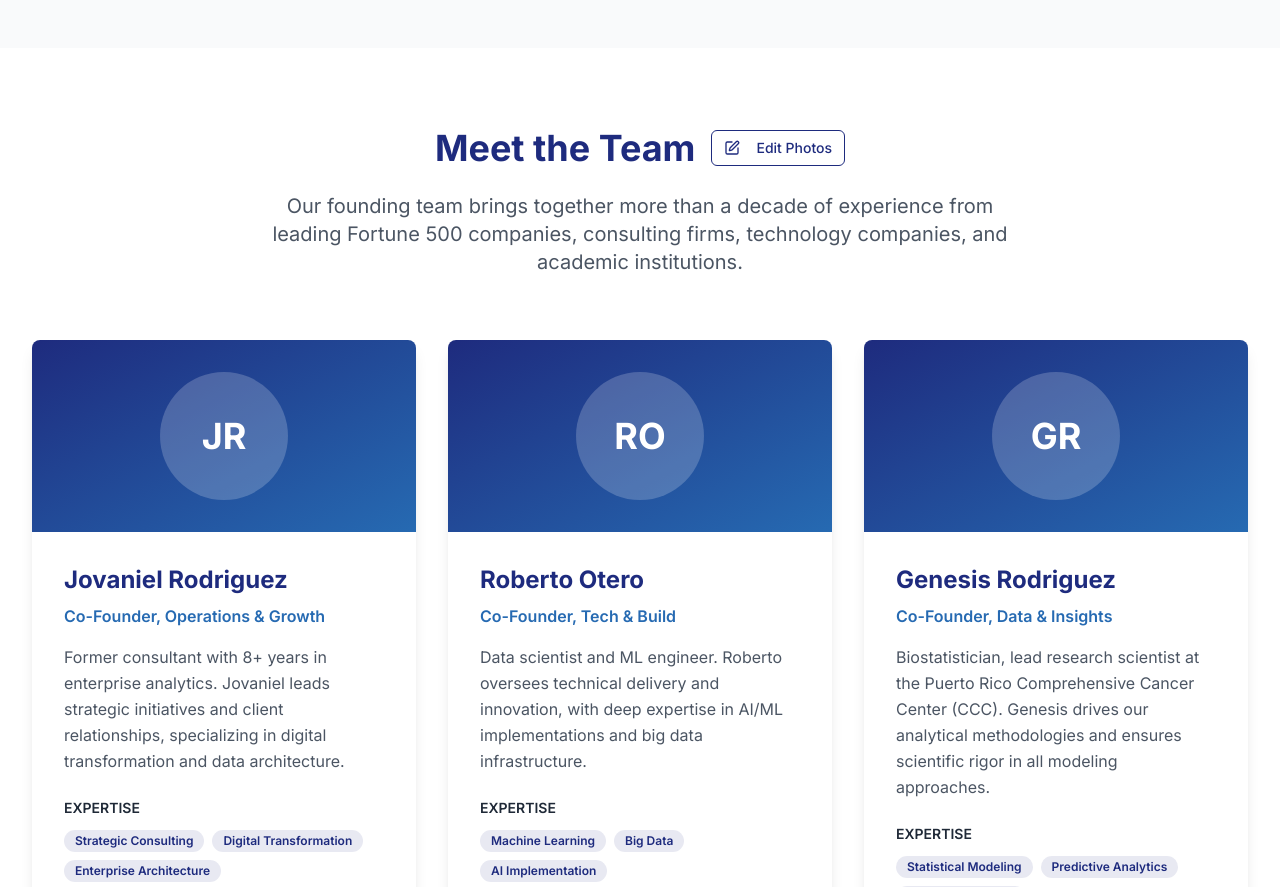
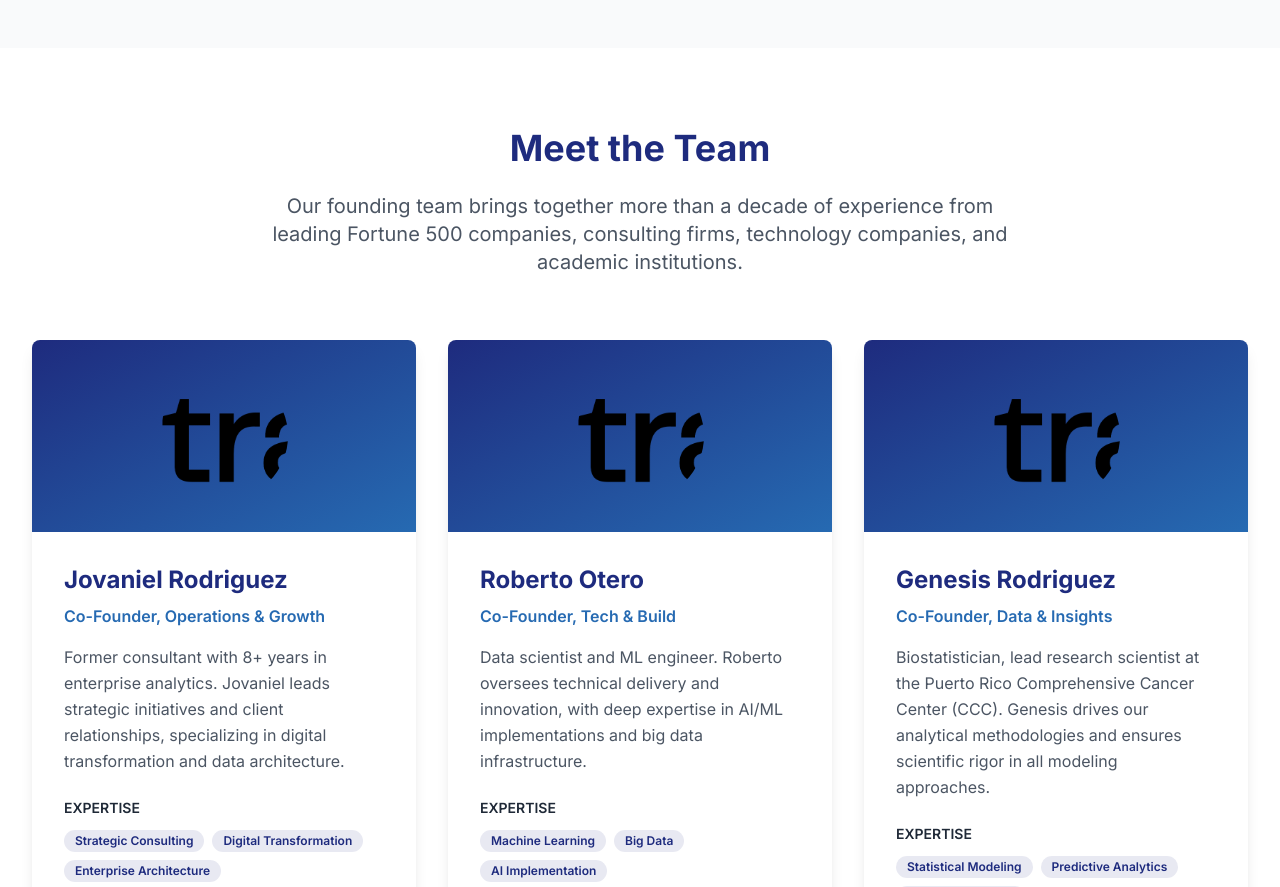
Before and after one commit to Jovaniel4917/stratum-website, a React (Vite) app: page /about in a window 1280 px wide. Shown: the part 1680-2567 px from the top of the page. Built offline with nearby package versions, Linux system fonts and the light colour scheme.

Commit message:
Remove edit photo functionality
Remove the "Edit Photos" button and image upload UI from the TeamMemberCard.  Images will now only be updated via code.

```diff
--- a/src/components/ImageUpload.tsx
+++ /dev/null
@@ -1,133 +0,0 @@
-
-import React, { useState, useRef } from 'react';
-import { Upload, X, Camera } from 'lucide-react';
-import { Button } from '@/components/ui/button';
-
-interface ImageUploadProps {
-  currentImage?: string;
-  onImageUpload: (imageData: string) => void;
-  onImageRemove: () => void;
-  memberName: string;
-}
-
-const ImageUpload: React.FC<ImageUploadProps> = ({
-  currentImage,
-  onImageUpload,
-  onImageRemove,
-  memberName
-}) => {
-  const [isDragging, setIsDragging] = useState(false);
-  const [isUploading, setIsUploading] = useState(false);
-  const fileInputRef = useRef<HTMLInputElement>(null);
-
-  const handleFileSelect = (file: File) => {
-    if (!file.type.startsWith('image/')) {
-      alert('Please select an image file');
-      return;
-    }
-
-    if (file.size > 5 * 1024 * 1024) { // 5MB limit
-      alert('Image size should be less than 5MB');
-      return;
-    }
-
-    setIsUploading(true);
-    const reader = new FileReader();
-    reader.onload = (e) => {
-      const result = e.target?.result as string;
-      onImageUpload(result);
-      setIsUploading(false);
-    };
-    reader.readAsDataURL(file);
-  };
-
-  const handleDrop = (e: React.DragEvent) => {
-    e.preventDefault();
-    setIsDragging(false);
-    const file = e.dataTransfer.files[0];
-    if (file) handleFileSelect(file);
-  };
-
-  const handleDragOver = (e: React.DragEvent) => {
-    e.preventDefault();
-    setIsDragging(true);
-  };
-
-  const handleDragLeave = () => {
-    setIsDragging(false);
-  };
-
-  const handleClick = () => {
-    fileInputRef.current?.click();
-  };
-
-  return (
-    <div className="relative">
-      <input
-        ref={fileInputRef}
-        type="file"
-        accept="image/*"
-        onChange={(e) => {
-          const file = e.target.files?.[0];
-          if (file) handleFileSelect(file);
-        }}
-        className="hidden"
-      />
-
-      {currentImage ? (
-        <div className="relative group">
-          <img
-            src={currentImage}
-            alt={`${memberName} profile`}
-            className="w-32 h-32 mx-auto rounded-full object-cover"
-          />
-          <div className="absolute inset-0 bg-black bg-opacity-50 rounded-full opacity-0 group-hover:opacity-100 transition-opacity duration-200 flex items-center justify-center">
-            <div className="flex space-x-2">
-              <Button
-                size="sm"
-                variant="secondary"
-                onClick={handleClick}
-                className="bg-white/20 hover:bg-white/30 text-white border-white/30"
-              >
-                <Camera className="h-4 w-4" />
-              </Button>
-              <Button
-                size="sm"
-                variant="destructive"
-                onClick={onImageRemove}
-                className="bg-red-500/80 hover:bg-red-500 text-white"
-              >
-                <X className="h-4 w-4" />
-              </Button>
-            </div>
-          </div>
-        </div>
-      ) : (
-        <div
-          className={`w-32 h-32 mx-auto rounded-full border-2 border-dashed flex items-center justify-center cursor-pointer transition-colors duration-200 ${
-            isDragging
-              ? 'border-primary bg-primary/10'
-              : 'border-gray-300 hover:border-primary hover:bg-gray-50'
-          }`}
-          onDrop={handleDrop}
-          onDragOver={handleDragOver}
-          onDragLeave={handleDragLeave}
-          onClick={handleClick}
-        >
-          {isUploading ? (
-            <div className="text-primary animate-pulse">
-              <Upload className="h-8 w-8" />
-            </div>
-          ) : (
-            <div className="text-center text-gray-500">
-              <Upload className="h-8 w-8 mx-auto mb-2" />
-              <span className="text-xs">Upload Photo</span>
-            </div>
-          )}
-        </div>
-      )}
-    </div>
-  );
-};
-
-export default ImageUpload;
--- a/src/components/TeamMemberCard.tsx
+++ b/src/components/TeamMemberCard.tsx
@@ -2,9 +2,7 @@
 import React from 'react';
 import { Card, CardContent } from "@/components/ui/card";
 import { Badge } from "@/components/ui/badge";
-import { Button } from "@/components/ui/button";
-import { Linkedin, Mail, Camera, X } from "lucide-react";
-import ImageUpload from "@/components/ImageUpload";
+import { Linkedin, Mail } from "lucide-react";
 
 interface TeamMember {
   key: string;
@@ -14,36 +12,20 @@ interface TeamMember {
   expertise: string[];
   linkedin: string;
   email: string;
+  image?: string;
 }
 
 interface TeamMemberCardProps {
   founder: TeamMember;
-  isEditMode: boolean;
-  currentImage?: string;
-  onImageUpload: (imageData: string) => void;
-  onImageRemove: () => void;
 }
 
-const TeamMemberCard: React.FC<TeamMemberCardProps> = ({
-  founder,
-  isEditMode,
-  currentImage,
-  onImageUpload,
-  onImageRemove
-}) => {
+const TeamMemberCard: React.FC<TeamMemberCardProps> = ({ founder }) => {
   return (
     <Card className="group hover:shadow-2xl transition-all duration-300 hover:-translate-y-2 border-0 shadow-lg overflow-hidden">
       <div className="aspect-w-1 aspect-h-1 bg-gradient-to-br from-primary to-secondary p-8">
-        {isEditMode ? (
-          <ImageUpload
-            currentImage={currentImage}
-            onImageUpload={onImageUpload}
-            onImageRemove={onImageRemove}
-            memberName={founder.name}
-          />
-        ) : currentImage ? (
+        {founder.image ? (
           <img
-            src={currentImage}
+            src={founder.image}
             alt={`${founder.name} profile`}
             className="w-32 h-32 mx-auto rounded-full object-cover"
           />
--- a/src/components/TeamSection.tsx
+++ b/src/components/TeamSection.tsx
@@ -1,7 +1,5 @@
 
 import React from 'react';
-import { Button } from "@/components/ui/button";
-import { Edit } from "lucide-react";
 import TeamMemberCard from "./TeamMemberCard";
 
 interface TeamMember {
@@ -12,43 +10,21 @@ interface TeamMember {
   expertise: string[];
   linkedin: string;
   email: string;
+  image?: string;
 }
 
 interface TeamSectionProps {
   founders: TeamMember[];
-  isEditMode: boolean;
-  teamImages: { [key: string]: string };
-  onEditModeToggle: () => void;
-  onImageUpload: (memberKey: string, imageData: string) => void;
-  onImageRemove: (memberKey: string) => void;
 }
 
-const TeamSection: React.FC<TeamSectionProps> = ({
-  founders,
-  isEditMode,
-  teamImages,
-  onEditModeToggle,
-  onImageUpload,
-  onImageRemove
-}) => {
+const TeamSection: React.FC<TeamSectionProps> = ({ founders }) => {
   return (
     <section className="py-20">
       <div className="max-w-7xl mx-auto px-4 sm:px-6 lg:px-8">
         <div className="text-center mb-16">
-          <div className="flex justify-center items-center gap-4 mb-6">
-            <h2 className="font-telegraf font-bold text-4xl text-primary">
-              Meet the Team
-            </h2>
-            <Button
-              variant="outline"
-              size="sm"
-              onClick={onEditModeToggle}
-              className="text-primary border-primary hover:bg-primary hover:text-white"
-            >
-              <Edit className="h-4 w-4 mr-2" />
-              {isEditMode ? 'Done' : 'Edit Photos'}
-            </Button>
-          </div>
+          <h2 className="font-telegraf font-bold text-4xl text-primary mb-6">
+            Meet the Team
+          </h2>
           <p className="font-telegraf text-xl text-gray-600 max-w-3xl mx-auto">
             Our founding team brings together more than a decade of experience from leading
            Fortune 500 companies, consulting firms, technology companies, and academic institutions.
@@ -60,10 +36,6 @@ const TeamSection: React.FC<TeamSectionProps> = ({
             <TeamMemberCard
               key={index}
               founder={founder}
-              isEditMode={isEditMode}
-              currentImage={teamImages[founder.key]}
-              onImageUpload={(imageData) => onImageUpload(founder.key, imageData)}
-              onImageRemove={() => onImageRemove(founder.key)}
             />
           ))}
         </div>
--- a/src/hooks/useTeamImages.ts
+++ /dev/null
@@ -1,40 +0,0 @@
-
-import { useState, useEffect } from 'react';
-
-export const useTeamImages = () => {
-  const [teamImages, setTeamImages] = useState<{ [key: string]: string }>({});
-
-  // Load saved images from localStorage
-  useEffect(() => {
-    const savedImages = localStorage.getItem('stratumTeamImages');
-    if (savedImages) {
-      setTeamImages(JSON.parse(savedImages));
-    }
-  }, []);
-
-  // Save images to localStorage whenever they change
-  useEffect(() => {
-    localStorage.setItem('stratumTeamImages', JSON.stringify(teamImages));
-  }, [teamImages]);
-
-  const handleImageUpload = (memberKey: string, imageData: string) => {
-    setTeamImages(prev => ({
-      ...prev,
-      [memberKey]: imageData
-    }));
-  };
-
-  const handleImageRemove = (memberKey: string) => {
-    setTeamImages(prev => {
-      const updated = { ...prev };
-      delete updated[memberKey];
-      return updated;
-    });
-  };
-
-  return {
-    teamImages,
-    handleImageUpload,
-    handleImageRemove
-  };
-};
--- a/src/pages/About.tsx
+++ b/src/pages/About.tsx
@@ -1,15 +1,10 @@
 
-import { useState } from "react";
 import HeroSection from "@/components/HeroSection";
 import MissionSection from "@/components/MissionSection";
 import ValuesSection from "@/components/ValuesSection";
 import TeamSection from "@/components/TeamSection";
-import { useTeamImages } from "@/hooks/useTeamImages";
 
 const About = () => {
-  const [isEditMode, setIsEditMode] = useState(false);
-  const { teamImages, handleImageUpload, handleImageRemove } = useTeamImages();
-
   const founders = [
     {
       key: "jovaniel",
@@ -18,7 +13,8 @@ const About = () => {
       bio: "Former consultant with 8+ years in enterprise analytics. Jovaniel leads strategic initiatives and client relationships, specializing in digital transformation and data architecture.",
       expertise: ["Strategic Consulting", "Digital Transformation", "Enterprise Architecture"],
       linkedin: "https://www.linkedin.com/in/jovanielrodriguez-maldonado/",
-      email: "j.rodriguez@stratumpr.com"
+      email: "j.rodriguez@stratumpr.com",
+      image: "/lovable-uploads/2fa2d4e2-201d-491d-abf3-9f4702b8293c.png" // Add image path here
     },
     {
       key: "roberto",
@@ -27,7 +23,8 @@ const About = () => {
       bio: "Data scientist and ML engineer. Roberto oversees technical delivery and innovation, with deep expertise in AI/ML implementations and big data infrastructure.",
       expertise: ["Machine Learning", "Big Data", "AI Implementation"],
       linkedin: "https://www.linkedin.com/in/roberto-otero/",
-      email: "r.otero@stratumpr.com"
+      email: "r.otero@stratumpr.com",
+      image: "/lovable-uploads/2fa2d4e2-201d-491d-abf3-9f4702b8293c.png" // Add image path here
     },
     {
       key: "genesis",
@@ -36,7 +33,8 @@ const About = () => {
       bio: "Biostatistician, lead research scientist at the Puerto Rico Comprehensive Cancer Center (CCC). Genesis drives our analytical methodologies and ensures scientific rigor in all modeling approaches.",
       expertise: ["Statistical Modeling", "Predictive Analytics", "Research Methods"],
       linkedin: "https://www.linkedin.com/in/genesismrodriguez/",
-      email: "g.rodriguez@stratumpr.com"
+      email: "g.rodriguez@stratumpr.com",
+      image: "/lovable-uploads/2fa2d4e2-201d-491d-abf3-9f4702b8293c.png" // Add image path here
     }
   ];
 
@@ -64,14 +62,7 @@ const About = () => {
       <HeroSection />
       <MissionSection />
       <ValuesSection values={values} />
-      <TeamSection
-        founders={founders}
-        isEditMode={isEditMode}
-        teamImages={teamImages}
-        onEditModeToggle={() => setIsEditMode(!isEditMode)}
-        onImageUpload={handleImageUpload}
-        onImageRemove={handleImageRemove}
-      />
+      <TeamSection founders={founders} />
     </div>
   );
 };
```
